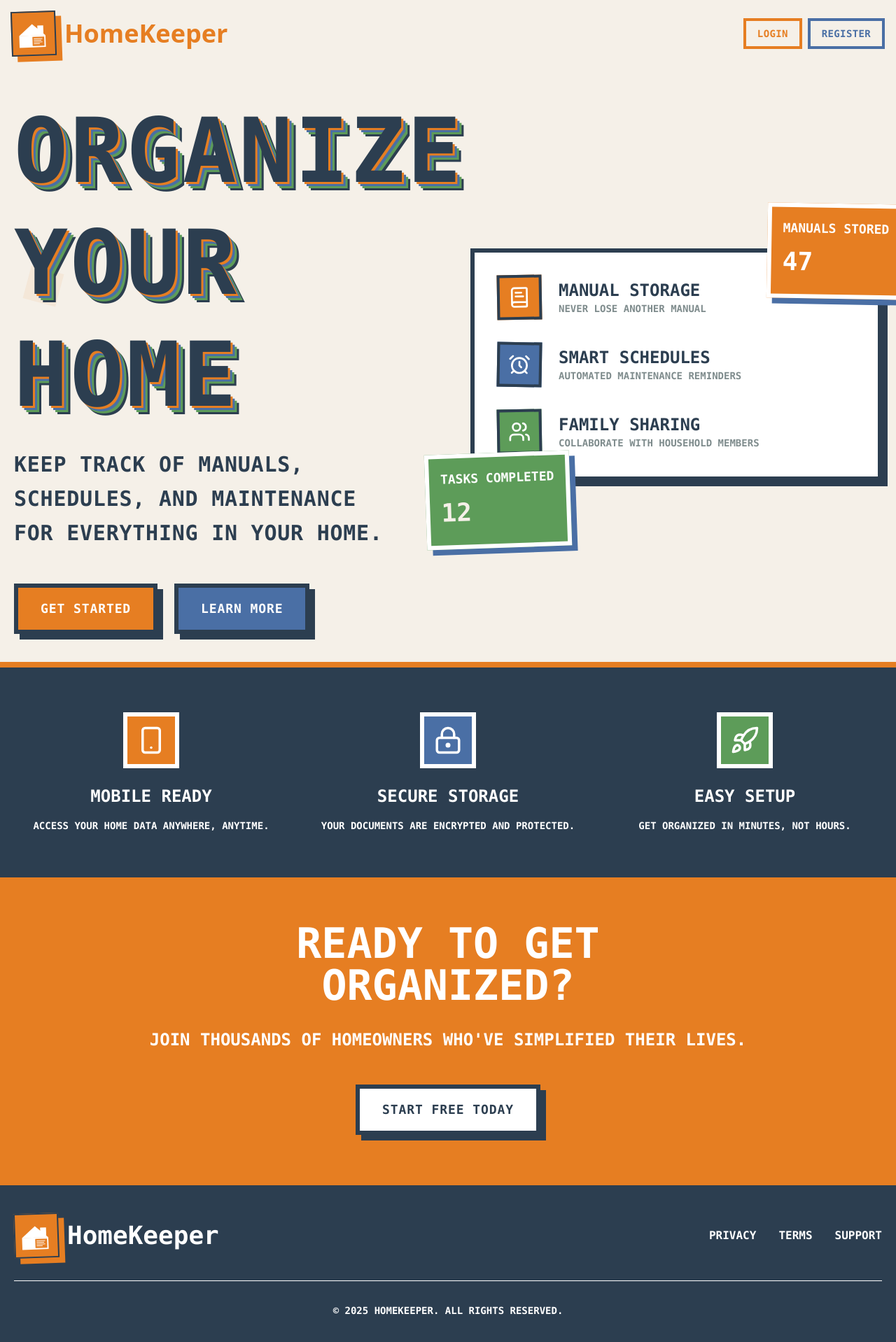
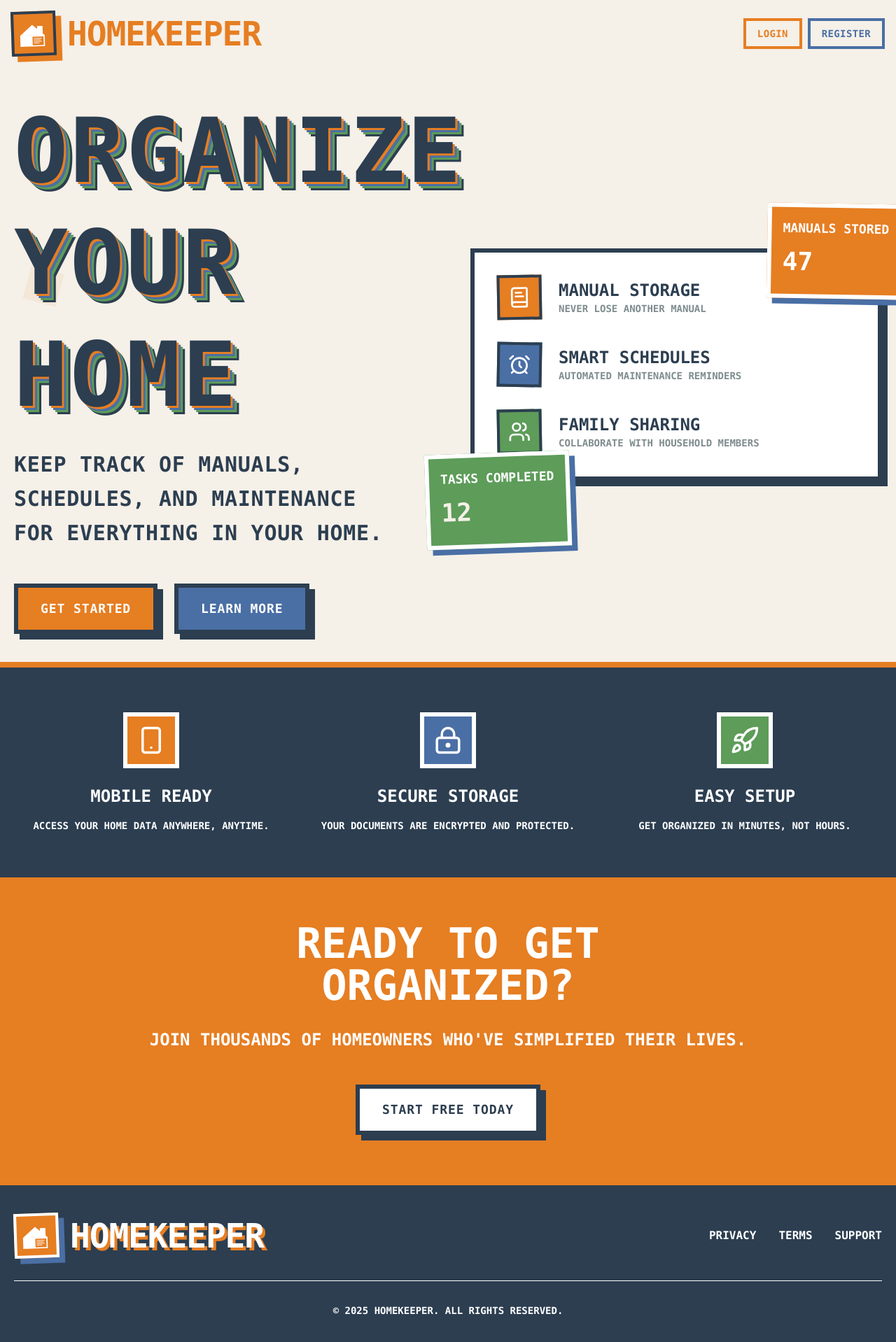
Before and after one commit to swashedbuckles/homekeeper, a React (Vite) app in the folder frontend/: page / in a window 1280 px wide. Shown: the top 1918 px of the page at 70% size. Built offline with nearby package versions, Linux system fonts and the light colour scheme; what @homekeeper/shared would draw is missing.

Commit message:
Iterate on Logo/Header.
Use a single logo/header for header/footer. Allowing for both light and dark backgrounds, and making it responsive to mobile devices. Allow customization of the logo for future usage.

```diff
--- a/frontend/src/components/Header.tsx
+++ b/frontend/src/components/Header.tsx
@@ -58,7 +58,7 @@ export function Header() {
     return () => document.removeEventListener('click', handleClickOutside);
   }, [isMobileMenuOpen]);
 
-  return (<header className="font-sans relative">
+  return (<header className="relative">
     <nav className="flex items-center justify-between p-4 w">
       <HeaderLogo />
 
--- a/frontend/src/components/common/Logo.tsx
+++ b/frontend/src/components/common/Logo.tsx
@@ -2,7 +2,8 @@ import { Link } from 'react-router';
 
 export const Logo = ({
   size = 48,
-  className = 'text-text-primary'
+  className = 'text-text-primary',
+  documentColor = '#e67e22'
 }) => (
   <svg
     width={size}
@@ -14,7 +15,7 @@ export const Logo = ({
     <line x1="21" y1="70" x2="99" y2="70" stroke="currentColor" strokeWidth="1"/>
     <rect x="20" y="70" width="80" height="36" fill="currentColor" data-note="house"/>
     <rect x="76" y="40" width="18" height="26" fill="currentColor" data-note="chimney"/>
-    <rect x="60" y="74" width="36" height="28" fill="#e67e22" data-note="doc"/>
+    <rect x="60" y="74" width="36" height="28" fill={documentColor} data-note="doc"/>
     <line x1="64" y1="80" x2="90" y2="80" stroke="currentColor" strokeWidth="2"/>
     <line x1="64" y1="85" x2="87" y2="85" stroke="currentColor" strokeWidth="2"/>
     <line x1="64" y1="90" x2="90" y2="90" stroke="currentColor" strokeWidth="2"/>
@@ -22,29 +23,27 @@ export const Logo = ({
   </svg>
 );
 
-export function HeaderLogo() {
+export function LogoAndName({variant = 'dark'}: {variant?: 'light' | 'dark'}) {
+  const titleClass = variant === 'dark' ? 'text-white brutal-text-shadow' : 'text-primary';
+  const iconContainerClass = variant === 'dark' ? 'border-white brutal-shadow-secondary' : 'border-text-primary brutal-shadow-primary';
+
   return (
-    <div className="flex items-center gap-2">
-      <div className="w-16 h-16 bg-primary border-2 border-text-primary brutal-rotate-left brutal-shadow-primary flex items-center justify-center">
+    <div className="flex items-center gap-4">
+      <div className={`${iconContainerClass} bg-primary border-2 w-12 h-12 lg:w-16 lg:h-16 lg:border-4 brutal-rotate-left flex items-center justify-center`}>
         <Logo size={64} className="text-white" />
       </div>
-      <Link to="/" className="text-primary ml-1 text-2xl sm:text-4xl font-bold">
+      <Link to="/" className={`${titleClass} font-black text-3xl lg:text-5xl uppercase tracking-tight`}>
         HomeKeeper
       </Link>
     </div>
   );
 }
 
+export function HeaderLogo() {
+  return ( <LogoAndName variant="light" />);
+}
+
 
 export function FooterLogo() {
-  return (
-    <div className="flex items-center gap-2">
-      <div className="w-16 h-16 bg-primary border-2 border-text-primary brutal-rotate-left brutal-shadow-primary flex items-center justify-center">
-        <Logo size={64} className="text-white" />
-      </div>
-      <Link to="/" className="text-white ml-1 text-2xl sm:text-4xl font-bold">
-        HomeKeeper
-      </Link>
-    </div>
-  );
+  return ( <LogoAndName variant="dark" />);
 }
```
